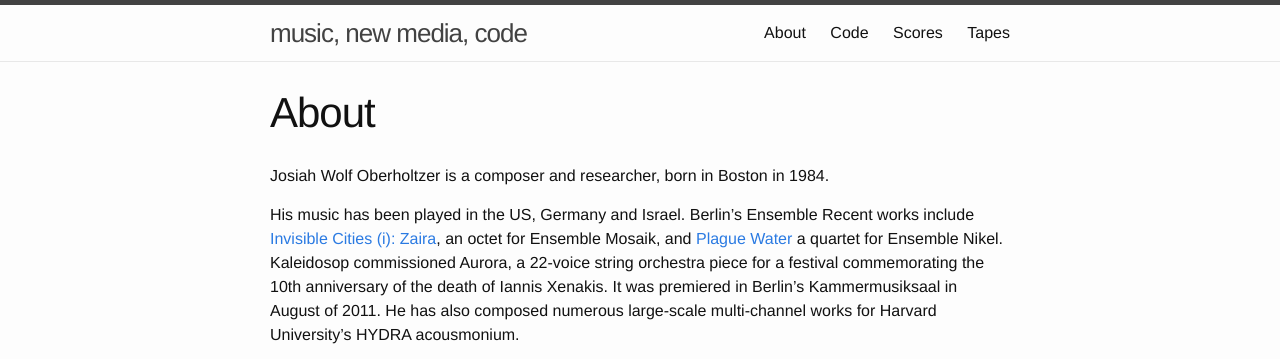
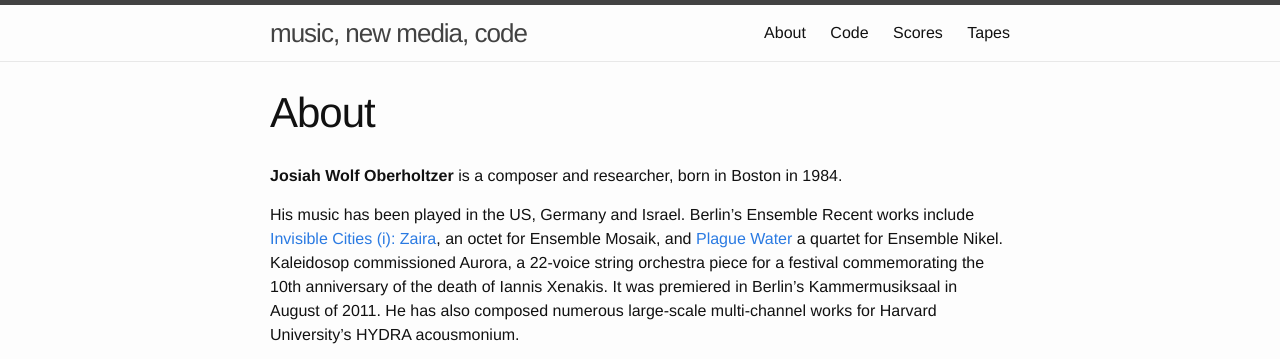
Before and after one commit to josiah-wolf-oberholtzer/josiah-wolf-oberholtzer.github.io, a Jekyll site: the page built from about.md, in a window 1280 px wide. Shown: the top 359 px of the page. Built offline with Jekyll 4.4.1, drawn with Linux system fonts in a browser that asks for light colours.

Commit message:
Tinkered.

```diff
--- a/CNAME
+++ /dev/null
@@ -1 +0,0 @@
-josiahwolfoberholtzer.com
--- a/about.md
+++ b/about.md
@@ -4,7 +4,8 @@ title: About
 permalink: /about/
 ---
 
-Josiah Wolf Oberholtzer is a composer and researcher, born in Boston in 1984.
+**Josiah Wolf Oberholtzer** is a composer and researcher, born in Boston in
+1984.
 
 His music has been played in the US, Germany and Israel. Berlin's Ensemble
 Recent works include [Invisible Cities (i): Zaira][zaira], an octet for
```
